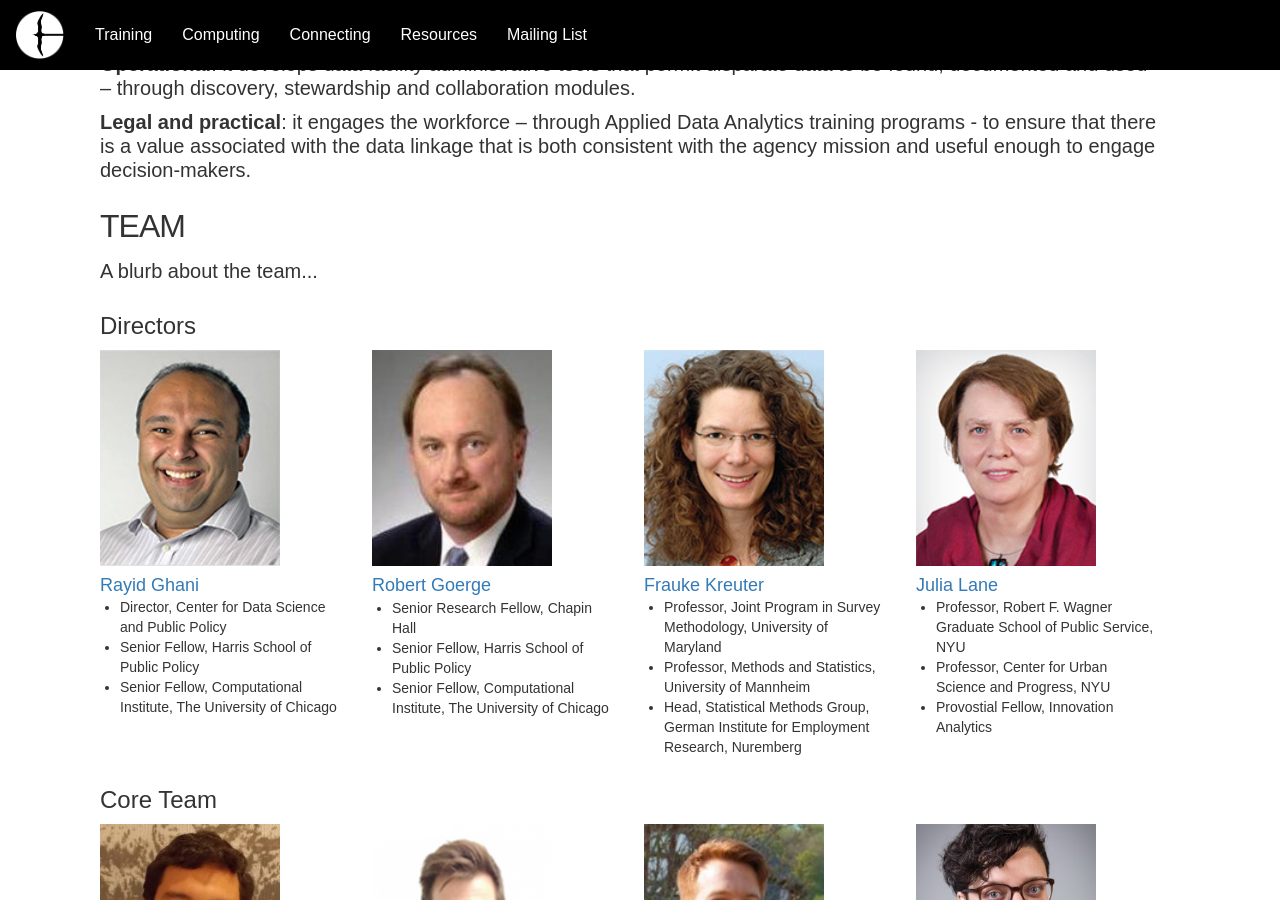
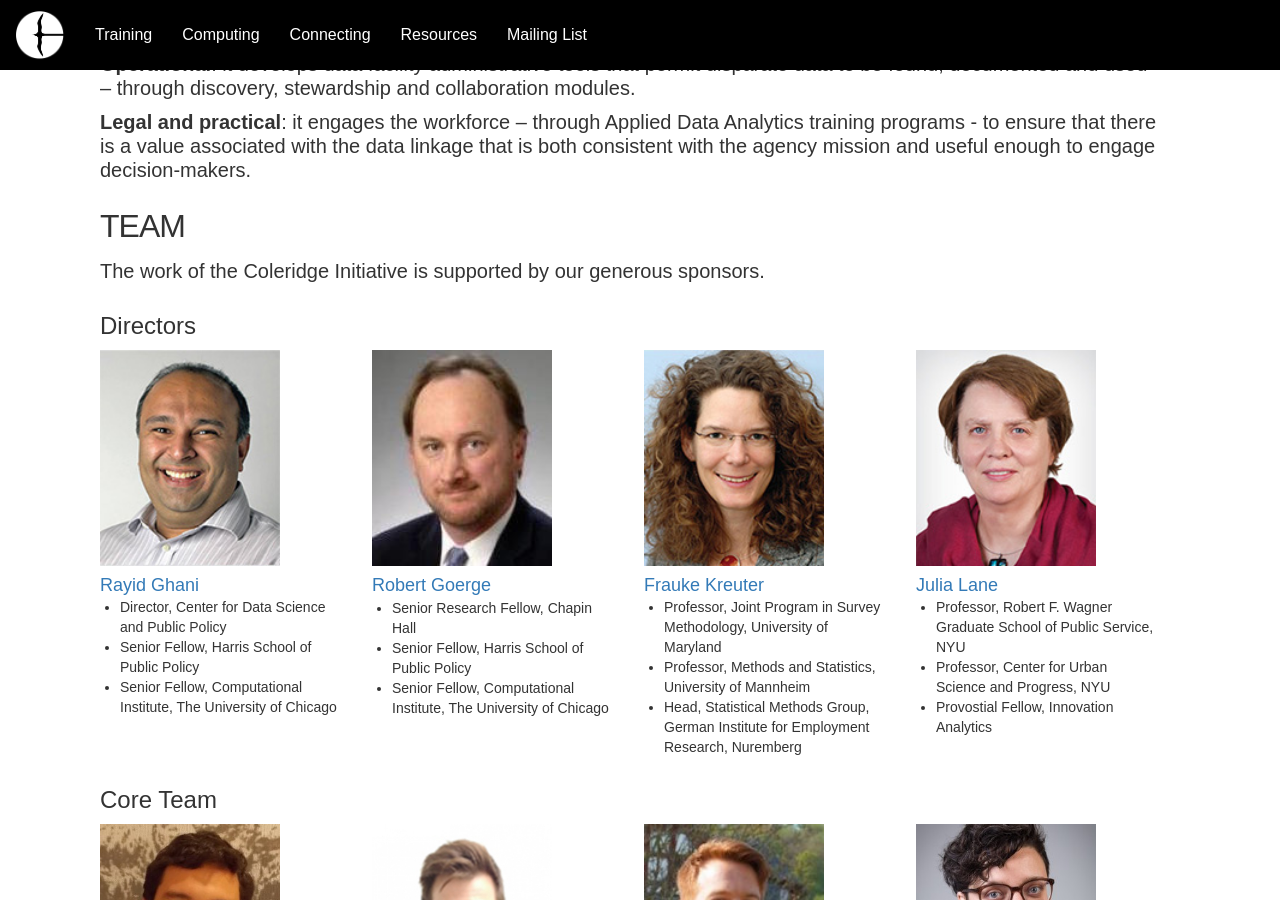
Before and after one commit to NYU-CI/coleridge, a Jekyll site: the page built from pages/about.html, in a window 1280 px wide and 900 px high, scrolled down 647 px. Built offline with Jekyll 4.4.1, drawn with Linux system fonts in a browser that asks for light colours; nearby versions of some CDN libraries.

Commit message:
About page

```diff
--- a/pages/about.html
+++ b/pages/about.html
@@ -36,7 +36,7 @@
       <p class="curriculum-title">TEAM</p>
     </div>
     <div class="col-sm-12">
-      <p class="curriculum-description">A blurb about the team...</p>
+      <p class="curriculum-description">The work of the Coleridge Initiative is supported by our generous sponsors.</p>
     </div>
   </div>
 </div>
```
